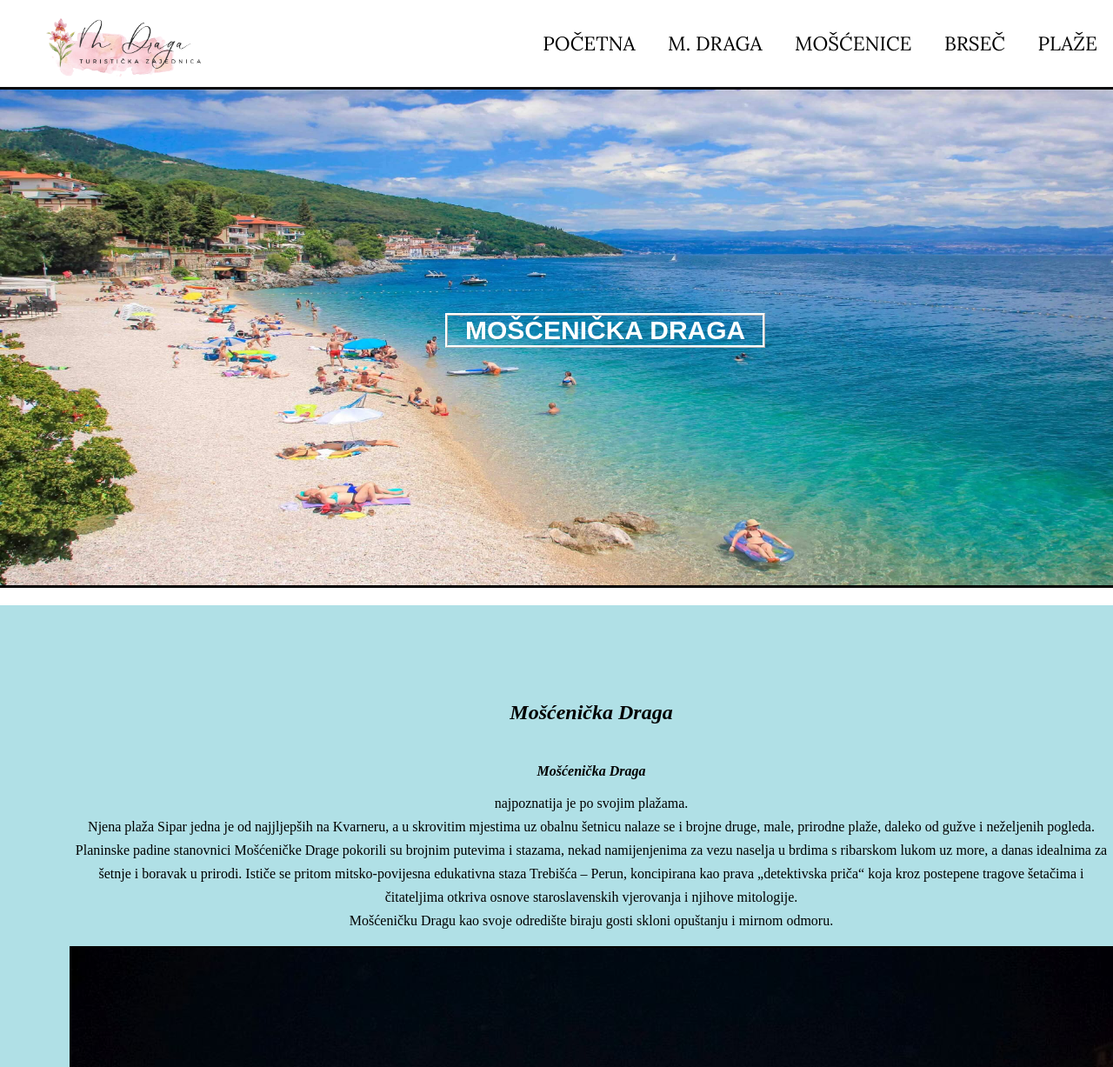
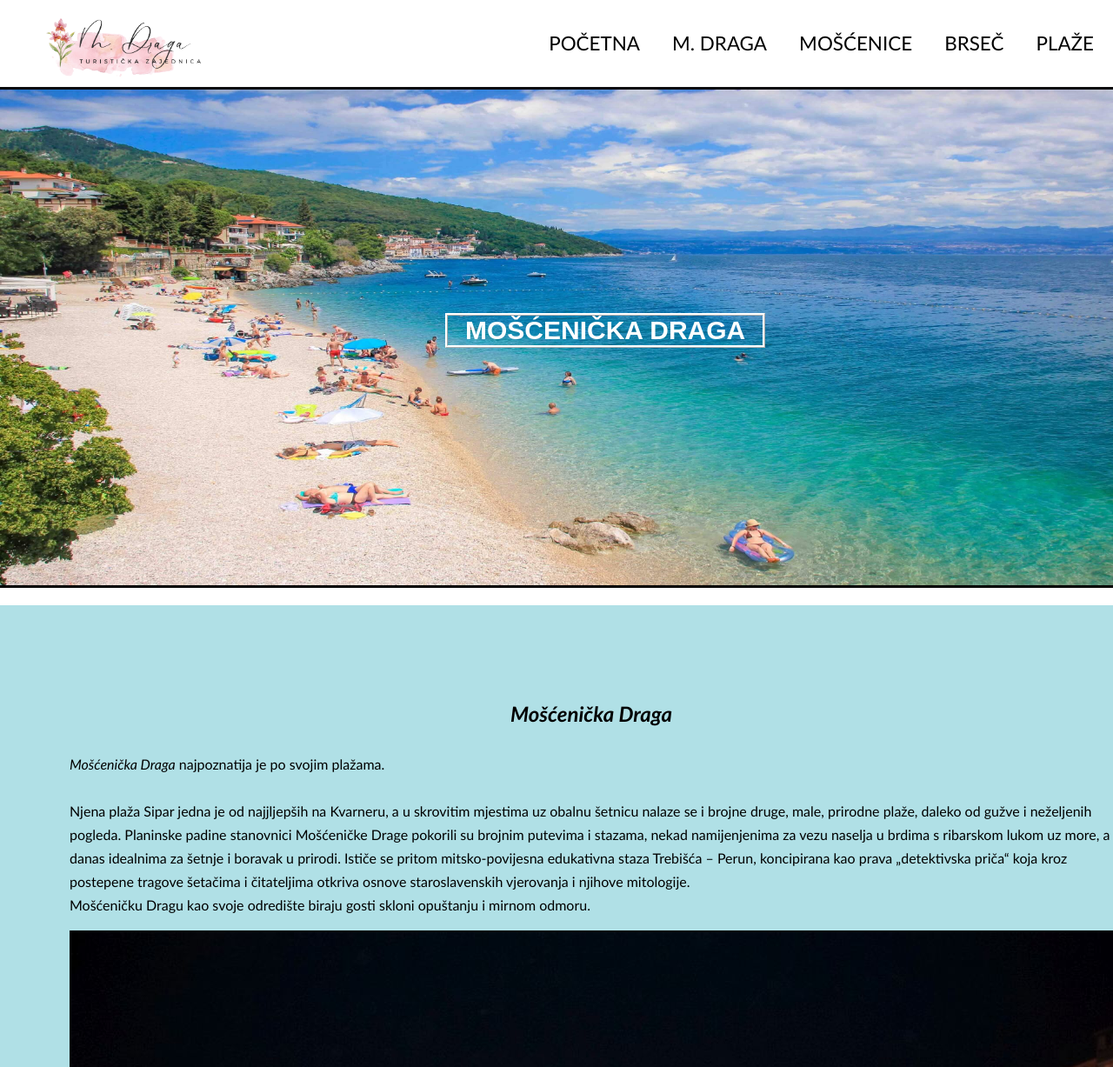
Before and after one commit to adrianprodan27/prodanadrian9, a plain HTML site: page mdraga.html in a window 1280 px wide. Shown: the top 1227 px of the page at 87% size. Drawn offline with Linux system fonts and the light colour scheme; a script that the page names is missing.

Commit message:
Update mdraga.html

```diff
--- a/mdraga.html
+++ b/mdraga.html
@@ -25,8 +25,8 @@ vertical-align: text-bottom;
 <link rel="shortcut icon" href="slike/logof.jpg">
 </head>
 <body>
-<body style="background-color:white;">
-  <header>
+<body style="background-color:white; font-family: Calibri;">
+  <header style="font-family: Calibri;">
     <a href="index.html">
       <img class="iconnav" src="slike/logo.png" alt="logo">
     </a>
@@ -130,8 +130,9 @@ function showSlides() {
 
 <article class="artic hh" style="background-color:powderblue;">
 <h2 style="font-style: oblique" style="font-size:25px" ><strong>Mošćenička Draga</strong></h2>
-<p>
-<em><strong>Mošćenička Draga</em></strong> najpoznatija je po svojim plažama.
+<p style="text-align: left;">
+  <em>Mošćenička Draga</em> najpoznatija je po svojim plažama.
+  <br>
 <br>Njena plaža Sipar jedna je od najjljepših na Kvarneru, a u skrovitim mjestima uz obalnu šetnicu nalaze se i brojne druge, male, prirodne plaže, daleko od gužve i neželjenih pogleda. Planinske padine stanovnici Mošćeničke Drage pokorili su brojnim putevima i stazama, nekad namijenjenima za vezu naselja u brdima s ribarskom lukom uz more, a danas idealnima za šetnje i boravak u prirodi. Ističe se pritom mitsko-povijesna edukativna staza Trebišća – Perun, koncipirana kao prava „detektivska priča“ koja kroz postepene tragove šetačima i čitateljima otkriva osnove staroslavenskih vjerovanja i njihove mitologije.
 <br>
 Mošćeničku Dragu kao svoje odredište biraju gosti skloni opuštanju i mirnom odmoru.
@@ -148,7 +149,7 @@ Mošćeničku Dragu kao svoje odredište biraju gosti skloni opuštanju i mirnom
 
 	<br>
 
-	<p> Šetalište (lungomare) prema plaži Sv. Ivan budi u vama romantiku, a cijelim vas obalnim putem prati šum mora i miris mediteranske vegetacije. Kruna je tog puta vila Zagreb (ex Ossoinack), za kojom ne zaostaje niz šarmantnih starih vila prema plaži Sv. Ivan.
+	<p style="text-align: left;"> Šetalište (lungomare) prema plaži Sv. Ivan budi u vama romantiku, a cijelim vas obalnim putem prati šum mora i miris mediteranske vegetacije. Kruna je tog puta vila Zagreb (ex Ossoinack), za kojom ne zaostaje niz šarmantnih starih vila prema plaži Sv. Ivan.
 	Dražanski stari grad sa zbijenim kućama i klancima spušta se strmo sve do mora. U njegovom se temelju ulegnula mala simpatična lučica u kojoj su smješteni ribarski brodovi, manje barke, a u ljetnim mjesecima mala marina za brodice turista.
 	Mošćenička Draga glavno je administrativno središte općine. Samo mjesto broji oko 900 stanovnika koji se uglavnom bave turizmom i ribarstvom.
 	</p>
```
